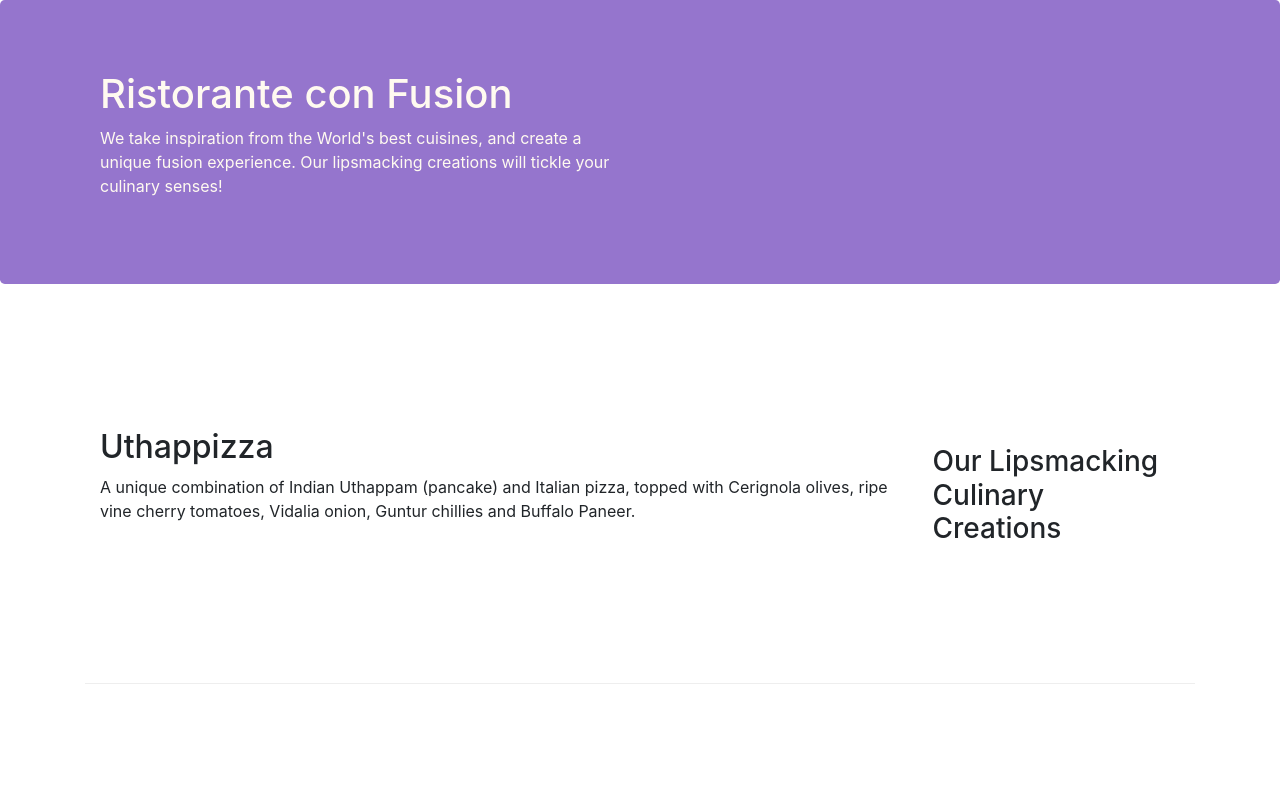
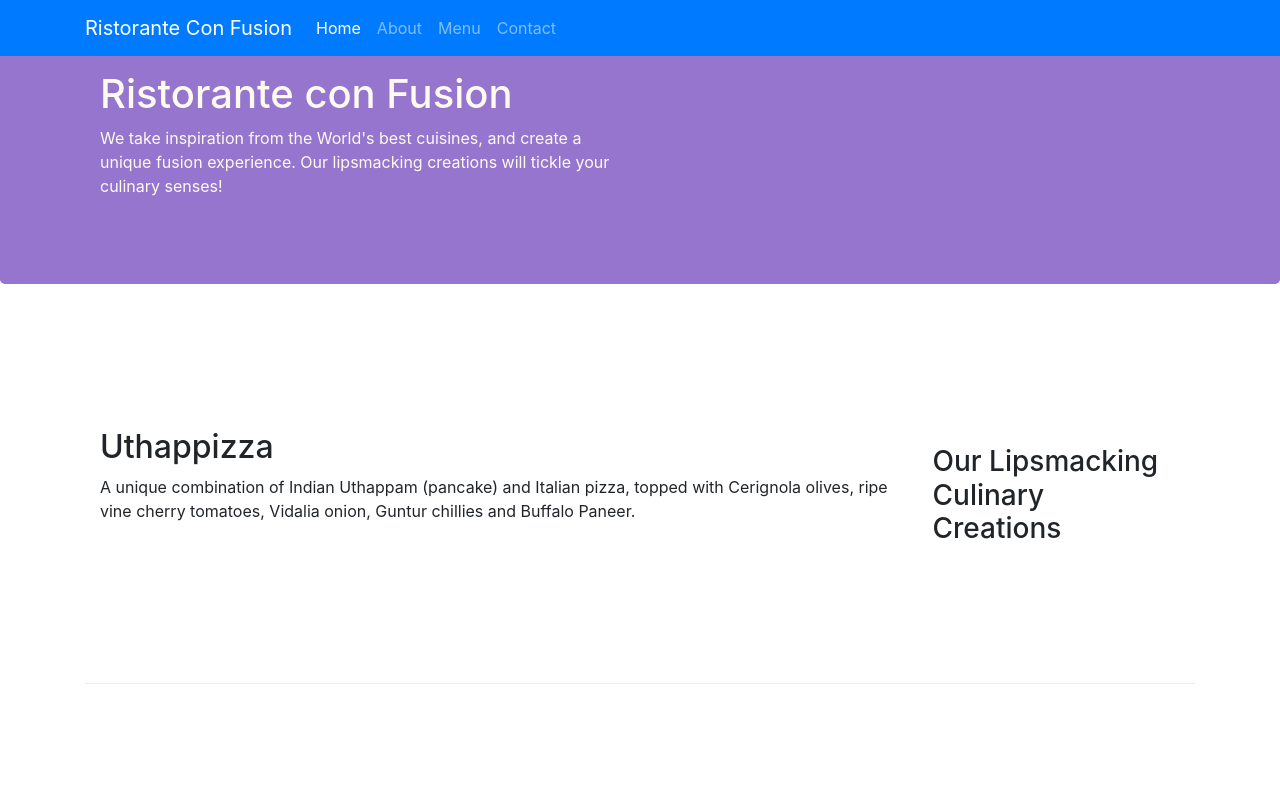
Before and after one commit to CodeXMalinga/conFusion, a website: page index.html in a window 1280 px wide. Shown: the top 800 px of the page. Drawn offline with nearby package versions, Linux system fonts and the light colour scheme.

Commit message:
Menu Added

```diff
--- a/index.html
+++ b/index.html
@@ -21,6 +21,37 @@
   </head>
 
   <body>
+    <nav class="navbar navbar-dark navbar-expand-sm bg-primary fixed-top">
+      <div class="container">
+        <button
+          class="navbar-toggler"
+          type="button"
+          data-toggle="collapse"
+          data-target="#Navbar"
+        >
+          <span class="navbar-toggler-icon"></span>
+        </button>
+        <a href="#" class="navbar-brand">Ristorante Con Fusion</a>
+
+        <div class="collapse navbar-collapse" id="Navbar">
+          <ul class="navbar-nav mr-auto">
+            <li class="nav-item">
+              <a href="#" class="nav-link active">Home</a>
+            </li>
+            <li class="nav-item">
+              <a href="./aboutus.html" class="nav-link">About</a>
+            </li>
+            <li class="nav-item">
+              <a href="#" class="nav-link">Menu</a>
+            </li>
+            <li class="nav-item">
+              <a href="#" class="nav-link">Contact</a>
+            </li>
+          </ul>
+        </div>
+      </div>
+    </nav>
+
     <header class="jumbotron">
       <div class="container">
         <div class="row row-header">
```
